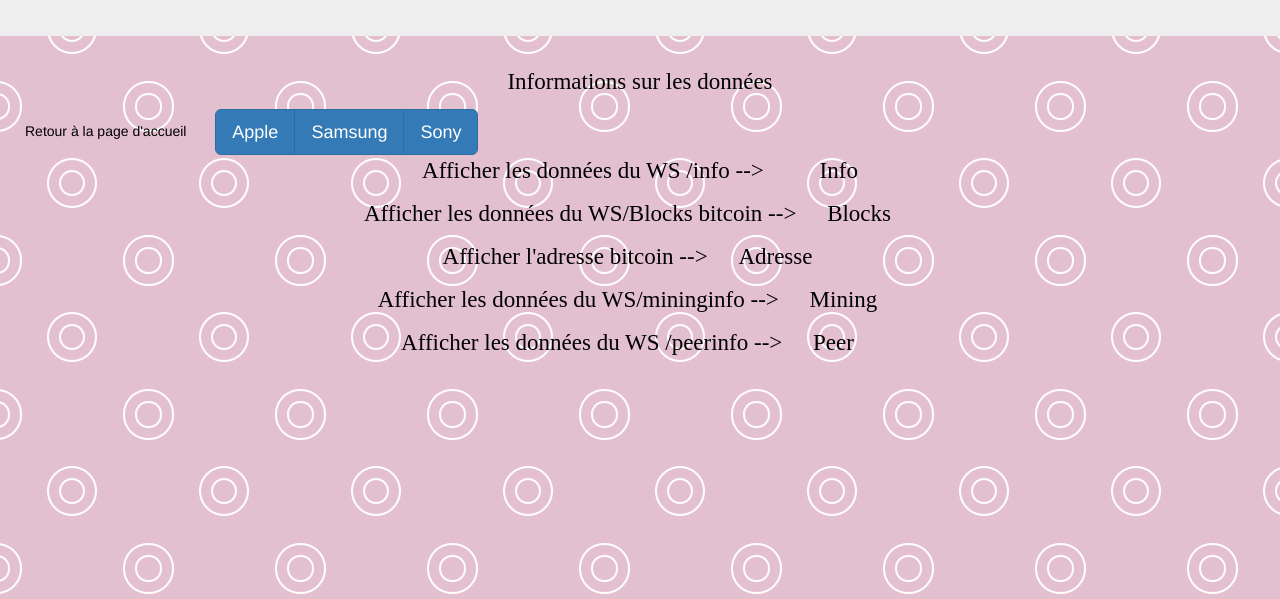
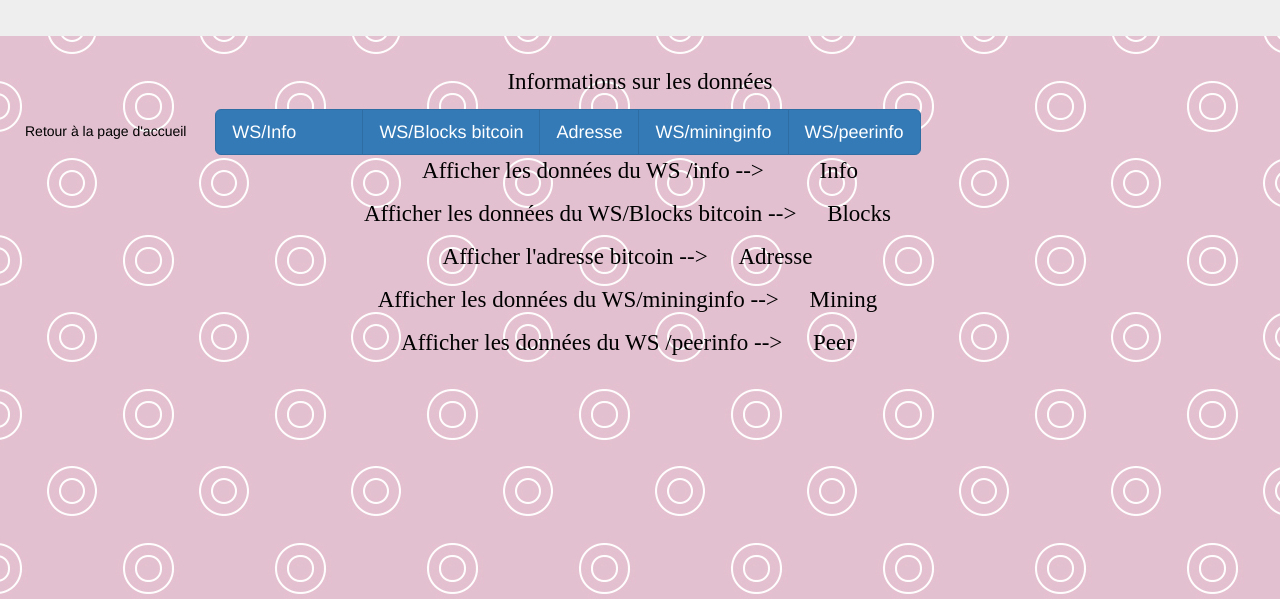
Before and after one commit to JulietteBLC/JulietteBLC, a plain HTML site: page bitcoin/index.html in a window 1280 px wide. Shown: the part 201-800 px from the top of the page. Drawn offline with nearby package versions, Linux system fonts and the light colour scheme; files that its build step writes are made by us from their sources; a script that the page names is missing.

Commit message:
Update index.html

```diff
--- a/bitcoin/index.html
+++ b/bitcoin/index.html
@@ -25,9 +25,13 @@
   <a href="https://JulietteBLC.github.io"> Retour à la page d'accueil </a>
 
 <div class="btn-group btn-group-lg">
-  <button type="button" class="btn btn-primary">Apple</button>
-  <button type="button" class="btn btn-primary">Samsung</button>
-  <button type="button" class="btn btn-primary">Sony</button>
+  <button type="button" class="btn btn-primary">WS/Info <a href ="https://bitcoin.mubiz.com/info"> </a> </button>
+  <button type="button" class="btn btn-primary">WS/Blocks bitcoin</button>
+  <button type="button" class="btn btn-primary">Adresse</button>
+  <button type="button" class="btn btn-primary">WS/mininginfo</button>
+  <button type="button" class="btn btn-primary">WS/peerinfo</button>
+
+
 </div>
   <p> Afficher les données du WS /info --> <a href ="https://bitcoin.mubiz.com/info"> </a> Info </p>
   <p> Afficher les données du WS/Blocks bitcoin --> <a href="http://bitcoin.mubiz.com/blocks"> Blocks  </a> </p>
```
